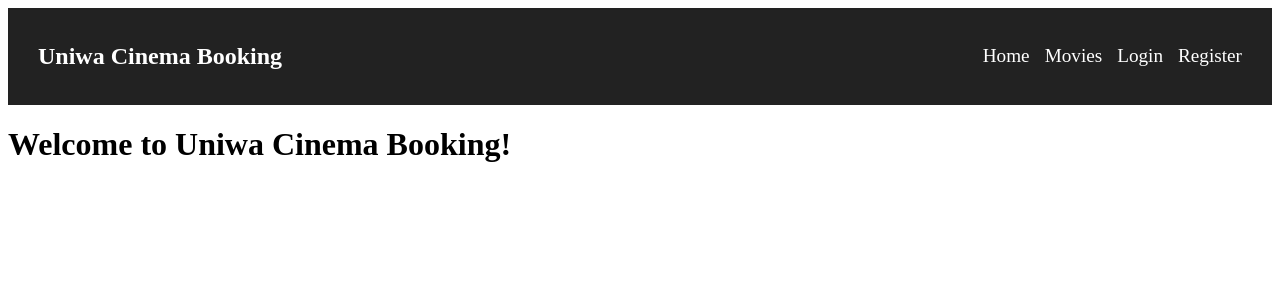
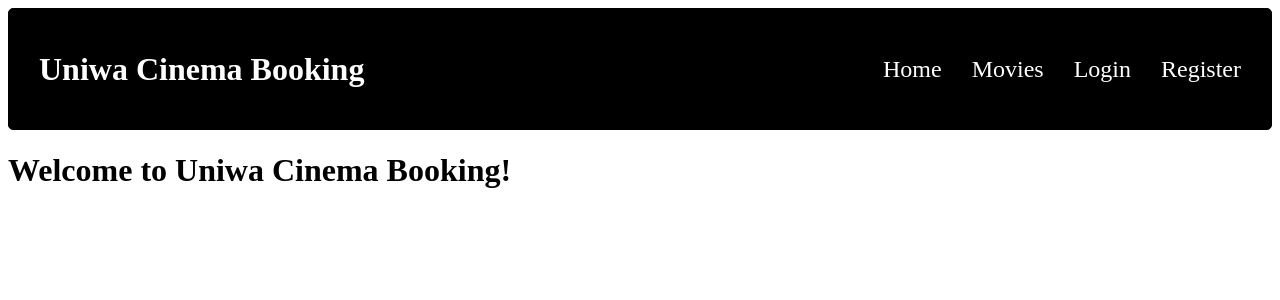
Before and after one commit to Kegar3/uniwa-softwaretech-cinema, a React (Vite) app in the folder cinema-frontend/: page / in a window 1280 px wide. Shown: the top 300 px of the page. Built offline with nearby package versions, Linux system fonts and the light colour scheme.

Commit message:
Enhance Navbar styling and add reservation cancellation functionality

```diff
--- a/cinema-frontend/src/components/Navbar.jsx
+++ b/cinema-frontend/src/components/Navbar.jsx
@@ -48,21 +48,23 @@ const styles = {
   navbar: {
     display: "flex",
     justifyContent: "space-between",
+    border: "1px solid black",
     alignItems: "center",
     padding: "15px 30px",
-    backgroundColor: "#222",
-    color: "#fff"
+    backgroundColor: "black",
+    color: "#fff",
+    borderRadius: "5px",
   },
-  logo: { fontSize: "1.5rem" },
+  logo: { fontSize: "2rem" },
   navLinks: {
     display: "flex",
     listStyle: "none",
-    gap: "15px",
+    gap: "30px",
   },
   link: {
     textDecoration: "none",
     color: "white",
-    fontSize: "1.2rem"
+    fontSize: "1.5rem"
   }
 };
 
--- a/cinema-frontend/src/pages/Reservations.jsx
+++ b/cinema-frontend/src/pages/Reservations.jsx
@@ -40,6 +40,35 @@ const Reservations = () => {
         fetchReservations();
     }, []);
 
+    const handleCancelReservation = async (reservationId) => {
+        const token = localStorage.getItem("token");
+
+        if (!token) {
+            alert("User not authenticated.");
+            return;
+        }
+
+        if (!window.confirm("Are you sure you want to cancel this reservation?")) {
+            return;
+        }
+
+        try {
+            const response = await fetch(`http://localhost:3000/reservations/${reservationId}`, {
+                method: "DELETE",
+                headers: {
+                    "Authorization": `Bearer ${token}`
+                }
+            });
+
+            if (!response.ok) throw new Error("Failed to cancel reservation");
+
+            setReservations(reservations.filter(res => res.id !== reservationId)); // Αφαιρεί τη κράτηση από το UI
+        } catch (err) {
+            console.error("Error canceling reservation:", err);
+            alert("Failed to cancel reservation.");
+        }
+    };
+
     if (loading) return <p>Loading reservations...</p>;
     if (error) return <p style={{ color: "red" }}>{error}</p>;
 
@@ -52,9 +81,12 @@ const Reservations = () => {
                 ) : (
                     reservations.map((res) => (
                         <li key={res.id} style={styles.reservationItem}>
-                            <strong>Movie:</strong> {res.movie || "Unknown"} <br />
-                            <strong>Showtime:</strong> {res.showtime ? new Date(res.showtime).toLocaleString() : "Unknown"} <br />
-                            <strong>Seat:</strong> {res.seat}
+                            <div style={styles.reservationDetails}>
+                                <strong>Movie:</strong> {res.movie || "Unknown"} <br />
+                                <strong>Showtime:</strong> {res.showtime ? new Date(res.showtime).toLocaleString() : "Unknown"} <br />
+                                <strong>Seat:</strong> {res.seat}
+                            </div>
+                            <button onClick={() => handleCancelReservation(res.id)} style={styles.cancelButton}>Cancel Reservation</button>
                         </li>
                     ))
                 )}
@@ -69,10 +101,24 @@ const styles = {
         padding: 0,
     },
     reservationItem: {
-        border: "1px solid #ccc",
+        display: "flex",
+        border: "1px solid ",
+        justifyContent: "space-between",
+        alignItems: "center",
         padding: "10px",
         marginBottom: "10px",
         backgroundColor: "#f9f9f9",
+        borderRadius: "5px",
+    },
+    reservationDetails: {
+        marginRight: "10px",
+    },
+    cancelButton: {
+        backgroundColor: "black",
+        color: "white",
+        border: "none",
+        padding: "8px 12px",
+        cursor: "pointer",
         borderRadius: "5px",
     }
 };
```
